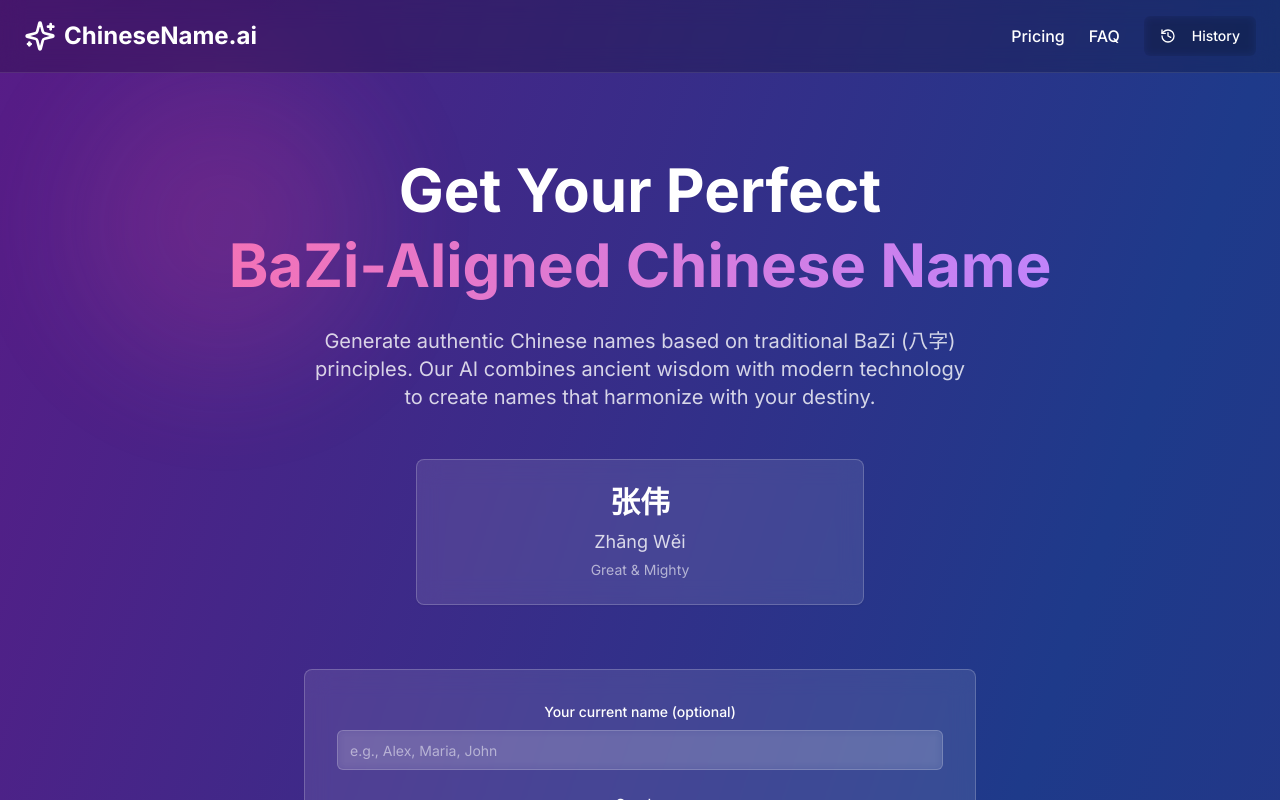
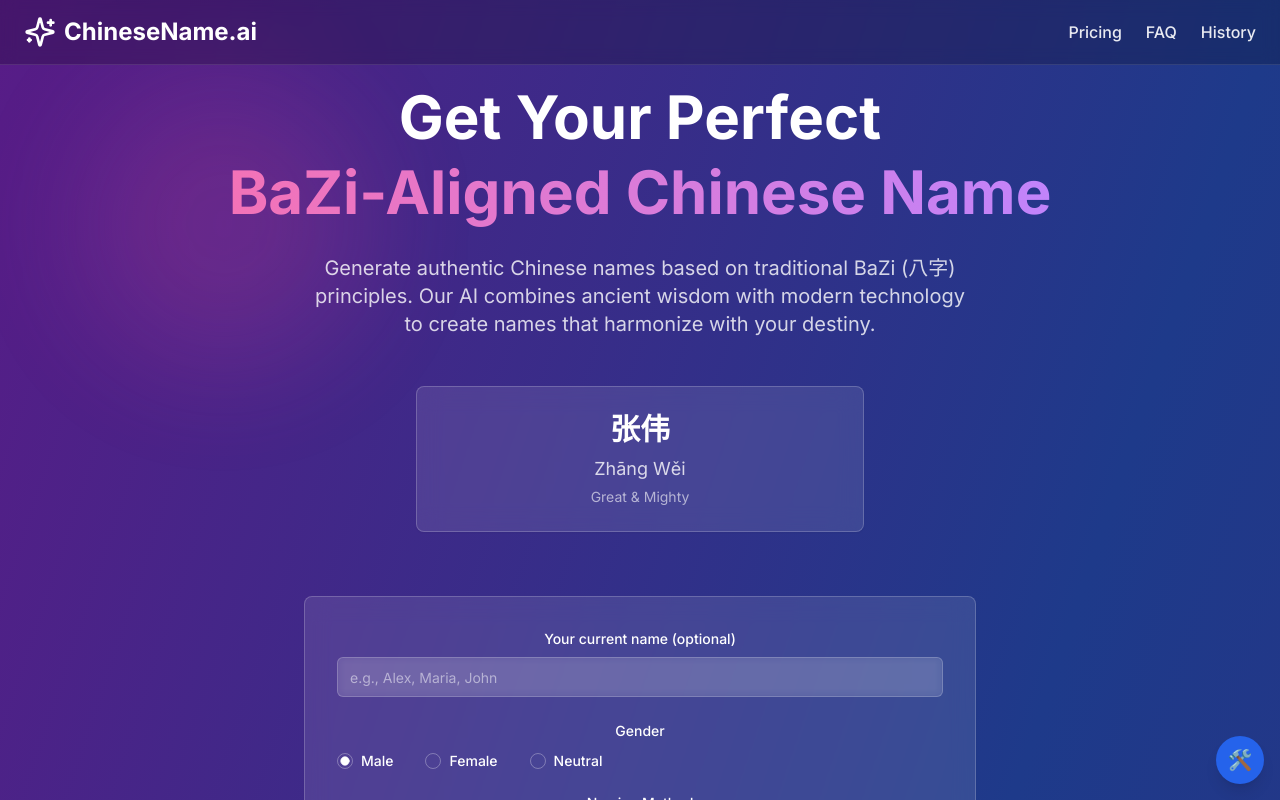
Before and after one commit to askkai/chinese-name-generator, a Next.js app: page / in a window 1280 px wide. Shown: the top 800 px of the page. Built offline with nearby package versions, Linux system fonts and the light colour scheme.

Commit message:
Reapply "feat: 添加导航栏组件和开发工具"
This reverts commit 000381057bab4989635854aa4732e9f850e3ba50.

```diff
--- a/app/globals.css
+++ b/app/globals.css
@@ -3,6 +3,10 @@
 @tailwind utilities;
 
 @layer base {
+  html {
+    scroll-behavior: smooth;
+  }
+
   :root {
     --background: 0 0% 100%;
     --foreground: 222.2 84% 4.9%;
@@ -187,3 +191,40 @@
 .animate-fade-in-up {
   animation: fade-in-up 0.3s forwards;
 }
+
+/* 导航栏相关样式 */
+.nav-blur-backdrop {
+  backdrop-filter: blur(8px);
+  -webkit-backdrop-filter: blur(8px);
+}
+
+.nav-glass {
+  background: rgba(0, 0, 0, 0.2);
+  border-bottom: 1px solid rgba(255, 255, 255, 0.1);
+}
+
+.nav-scroll {
+  background: rgba(0, 0, 0, 0.6);
+  box-shadow: 0 4px 30px rgba(0, 0, 0, 0.1);
+  border-bottom: 1px solid rgba(255, 255, 255, 0.1);
+}
+
+/* 导航链接悬停效果 */
+.nav-link {
+  position: relative;
+}
+
+.nav-link::after {
+  content: '';
+  position: absolute;
+  bottom: -4px;
+  left: 0;
+  width: 0;
+  height: 2px;
+  background: linear-gradient(to right, rgba(255, 255, 255, 0.5), rgba(255, 255, 255, 0.8));
+  transition: width 0.3s ease;
+}
+
+.nav-link:hover::after {
+  width: 100%;
+}
--- a/app/history/page.tsx
+++ b/app/history/page.tsx
@@ -7,6 +7,7 @@ import { Badge } from "@/components/ui/badge"
 import { Tabs, TabsContent, TabsList, TabsTrigger } from "@/components/ui/tabs"
 import { ArrowLeft, Star, Copy, RefreshCw, Sparkles, Calendar, Download } from "lucide-react"
 import Link from "next/link"
+import Navbar from "@/components/Navbar"
 
 // 类型定义
 interface ChineseName {
@@ -100,21 +101,17 @@ export default function HistoryPage() {
       </div>
 
       {/* Navigation */}
-      <nav className="relative z-10 p-6">
-        <div className="max-w-7xl mx-auto flex justify-between items-center">
+      <Navbar
+        showMainNav={false}
+        rightActions={
           <Link href="/">
             <Button variant="ghost" className="text-white hover:bg-white/10 backdrop-blur-sm">
               <ArrowLeft className="w-4 h-4 mr-2" />
-              Back to Home
+              返回首页
             </Button>
           </Link>
-          <div className="flex items-center space-x-2">
-            <Sparkles className="w-8 h-8 text-white" />
-            <span className="text-2xl font-bold text-white">ChineseName.ai</span>
-          </div>
-          <div></div>
-        </div>
-      </nav>
+        }
+      />
 
       <div className="relative z-10 max-w-4xl mx-auto px-6 py-8">
         {/* Header */}
--- a/app/layout.tsx
+++ b/app/layout.tsx
@@ -2,6 +2,7 @@ import type React from "react"
 import type { Metadata } from "next"
 import { Inter } from "next/font/google"
 import "./globals.css"
+import DevTools from "@/components/DevTools"
 
 const inter = Inter({ subsets: ["latin"] })
 
@@ -19,7 +20,10 @@ export default function RootLayout({
 }) {
   return (
     <html lang="en">
-      <body className={inter.className}>{children}</body>
+      <body className={inter.className}>
+        {children}
+        <DevTools />
+      </body>
     </html>
   )
 }
--- a/app/page.tsx
+++ b/app/page.tsx
@@ -11,6 +11,7 @@ import Link from "next/link"
 import { useRouter } from "next/navigation"
 import GeneratingPopup from "@/components/GeneratingPopup"
 import Footer from "@/components/Footer"
+import Navbar from "@/components/Navbar"
 
 const exampleNames = [
   { chinese: "李明", pinyin: "Lǐ Míng", meaning: "Bright & Clear" },
@@ -188,36 +189,10 @@ export default function HomePage() {
       </div>
 
       {/* Navigation */}
-      <nav className="sticky top-0 z-50 bg-black/20 backdrop-blur-md border-b border-white/10">
-        <div className="max-w-7xl mx-auto px-6 py-4">
-          <div className="flex justify-between items-center">
-            <div className="flex items-center space-x-2">
-              <Sparkles className="w-8 h-8 text-white" />
-              <span className="text-2xl font-bold text-white">ChineseName.ai</span>
-            </div>
-            <div className="flex items-center space-x-6">
-              <button
-                onClick={() => scrollToSection(pricingRef)}
-                className="text-white hover:text-purple-400 transition-colors font-medium"
-              >
-                Pricing
-              </button>
-              <button
-                onClick={() => scrollToSection(faqRef)}
-                className="text-white hover:text-purple-400 transition-colors font-medium"
-              >
-                FAQ
-              </button>
-              <Link href="/history">
-                <Button variant="ghost" className="text-white hover:bg-white/10 backdrop-blur-sm">
-                  <History className="w-4 h-4 mr-2" />
-                  History
-                </Button>
-              </Link>
-            </div>
-          </div>
-        </div>
-      </nav>
+      <Navbar
+        onScrollToPricing={() => scrollToSection(pricingRef)}
+        onScrollToFaq={() => scrollToSection(faqRef)}
+      />
 
       {/* Hero Section */}
       <div className="relative z-10 max-w-4xl mx-auto px-6 pt-20 pb-16 text-center">
@@ -352,10 +327,10 @@ export default function HomePage() {
                 disabled={isGenerating}
                 className="w-full bg-gradient-to-r from-pink-500 to-purple-600 hover:from-pink-600 hover:to-purple-700 text-white font-semibold py-3 text-lg transition-all duration-300 transform hover:scale-105"
               >
-                <Sparkles className="w-5 h-5 mr-2" />
+                  <Sparkles className="w-5 h-5 mr-2" />
                 {isGenerating ? "Generating..." : "Generate My BaZi-Aligned Name"}
-                <ArrowRight className="w-5 h-5 ml-2" />
-              </Button>
+                  <ArrowRight className="w-5 h-5 ml-2" />
+                </Button>
             </form>
           </CardContent>
         </Card>
--- a/app/results/page.tsx
+++ b/app/results/page.tsx
@@ -9,6 +9,7 @@ import Link from "next/link"
 import { useRouter } from "next/navigation"
 import GeneratingPopup from "@/components/GeneratingPopup"
 import Footer from "@/components/Footer"
+import Navbar from "@/components/Navbar"
 
 // 名字类型定义
 interface ChineseName {
@@ -427,18 +428,9 @@ export default function ResultsPage() {
       />
 
       {/* Navigation */}
-      <nav className="relative z-10 p-6">
-        <div className="max-w-7xl mx-auto flex justify-between items-center">
-          <Link href="/">
-            <Button variant="ghost" className="text-white hover:bg-white/10 backdrop-blur-sm">
-              <ArrowLeft className="w-4 h-4 mr-2" />
-              Back to Generator
-            </Button>
-          </Link>
-          <div className="flex items-center space-x-2">
-            <Sparkles className="w-8 h-8 text-white" />
-            <span className="text-2xl font-bold text-white">ChineseName.ai</span>
-          </div>
+      <Navbar
+        showMainNav={false}
+        rightActions={
           <Button
             variant="ghost"
             className="text-white hover:bg-white/10 backdrop-blur-sm"
@@ -446,10 +438,10 @@ export default function ResultsPage() {
             disabled={isLoading}
           >
             <RefreshCw className={`w-4 h-4 mr-2 ${isLoading ? 'animate-spin' : ''}`} />
-            {isLoading ? 'Generating...' : 'Generate Again'}
+            {isLoading ? '生成中...' : '重新生成'}
           </Button>
-        </div>
-      </nav>
+        }
+      />
 
       <div className="relative z-10 max-w-6xl mx-auto px-6 py-8">
         {/* Header */}
--- /dev/null
+++ b/components/DevTools.tsx
@@ -0,0 +1,51 @@
+"use client";
+
+import { useState } from 'react';
+
+export default function DevTools() {
+  const [isOpen, setIsOpen] = useState(false);
+
+  // 确保只在开发环境中运行
+  if (process.env.NODE_ENV !== 'development') {
+    return null;
+  }
+
+  return (
+    <div className="fixed bottom-4 right-4 z-50">
+      <button
+        className="bg-blue-600 hover:bg-blue-700 text-white rounded-full w-12 h-12 flex items-center justify-center shadow-lg transition-all"
+        onClick={() => setIsOpen(!isOpen)}
+      >
+        <span className="text-xl">🛠️</span>
+      </button>
+
+      {isOpen && (
+        <div className="absolute bottom-16 right-0 bg-white dark:bg-gray-800 p-4 rounded-lg shadow-xl border border-gray-200 dark:border-gray-700 w-64">
+          <h3 className="font-bold text-lg mb-2">开发工具</h3>
+          <p className="text-sm mb-2">这是开发模式下的工具栏，可以在这里添加更多功能。</p>
+          <div className="flex flex-col space-y-2">
+            <button
+              className="bg-blue-500 hover:bg-blue-600 text-white px-3 py-1 rounded text-sm"
+              onClick={() => {
+                console.log('当前页面元素:', document.body.innerHTML);
+                alert('已将页面元素结构输出到控制台');
+              }}
+            >
+              检查页面结构
+            </button>
+            <button
+              className="bg-purple-500 hover:bg-purple-600 text-white px-3 py-1 rounded text-sm"
+              onClick={() => {
+                localStorage.clear();
+                sessionStorage.clear();
+                alert('已清除所有本地存储');
+              }}
+            >
+              清除本地存储
+            </button>
+          </div>
+        </div>
+      )}
+    </div>
+  );
+}
--- /dev/null
+++ b/components/Navbar.tsx
@@ -0,0 +1,88 @@
+"use client";
+
+import { useState, useEffect } from "react";
+import { Sparkles } from "lucide-react";
+import Link from "next/link";
+
+interface NavbarProps {
+  onScrollToPricing?: () => void;
+  onScrollToFaq?: () => void;
+  rightActions?: React.ReactNode;
+  showMainNav?: boolean;
+}
+
+export default function Navbar({
+  onScrollToPricing,
+  onScrollToFaq,
+  rightActions,
+  showMainNav = true
+}: NavbarProps) {
+  const [scrolled, setScrolled] = useState(false);
+
+  // 检测滚动以更改导航栏样式
+  useEffect(() => {
+    const handleScroll = () => {
+      const isScrolled = window.scrollY > 10;
+      if (isScrolled !== scrolled) {
+        setScrolled(isScrolled);
+      }
+    };
+
+    window.addEventListener("scroll", handleScroll, { passive: true });
+    return () => window.removeEventListener("scroll", handleScroll);
+  }, [scrolled]);
+
+  return (
+    <nav
+      className={`fixed top-0 left-0 right-0 z-50 transition-all duration-300 nav-blur-backdrop ${
+        scrolled
+          ? "nav-scroll"
+          : "nav-glass"
+      }`}
+    >
+      <div className="max-w-7xl mx-auto px-6 py-4">
+        <div className="flex justify-between items-center">
+          <Link href="/" className="flex items-center space-x-2 group">
+            <Sparkles className="w-8 h-8 text-white group-hover:text-yellow-300 transition-colors" />
+            <span className="text-2xl font-bold text-white group-hover:text-yellow-300 transition-colors">
+              ChineseName.ai
+            </span>
+          </Link>
+
+          {showMainNav && (
+            <div className="flex items-center space-x-6">
+              {onScrollToPricing && (
+                <button
+                  onClick={onScrollToPricing}
+                  className="text-white/90 hover:text-white font-medium transition-colors nav-link"
+                >
+                  Pricing
+                </button>
+              )}
+              {onScrollToFaq && (
+                <button
+                  onClick={onScrollToFaq}
+                  className="text-white/90 hover:text-white font-medium transition-colors nav-link"
+                >
+                  FAQ
+                </button>
+              )}
+              <Link
+                href="/history"
+                className="text-white/90 hover:text-white font-medium transition-colors nav-link"
+              >
+                <span>History</span>
+              </Link>
+            </div>
+          )}
+
+          {rightActions && (
+            <div className="flex items-center space-x-4">
+              {rightActions}
+            </div>
+          )}
+        </div>
+      </div>
+    </nav>
+  );
+}
```
Lines whose indentation alone changed are shown as unchanged.
